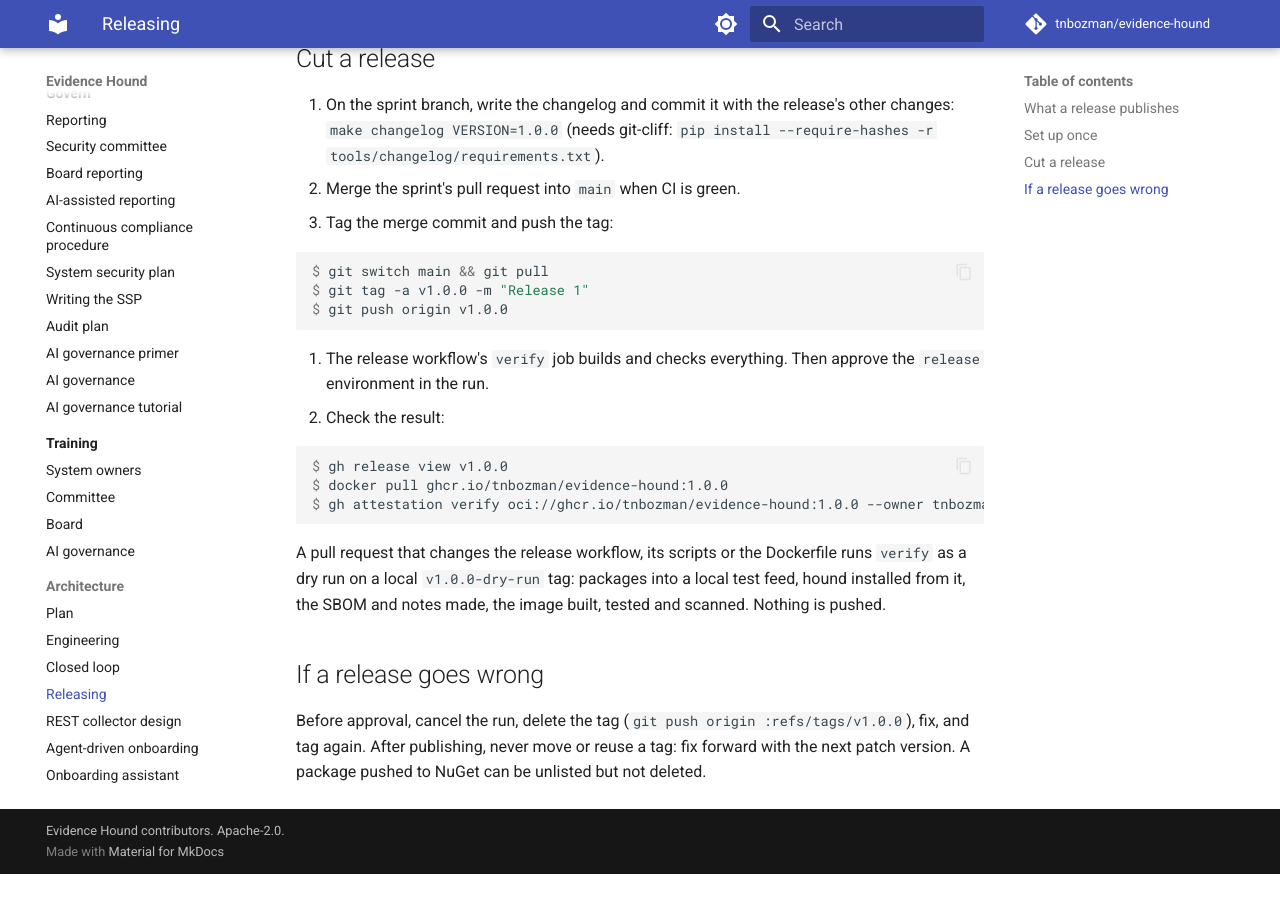
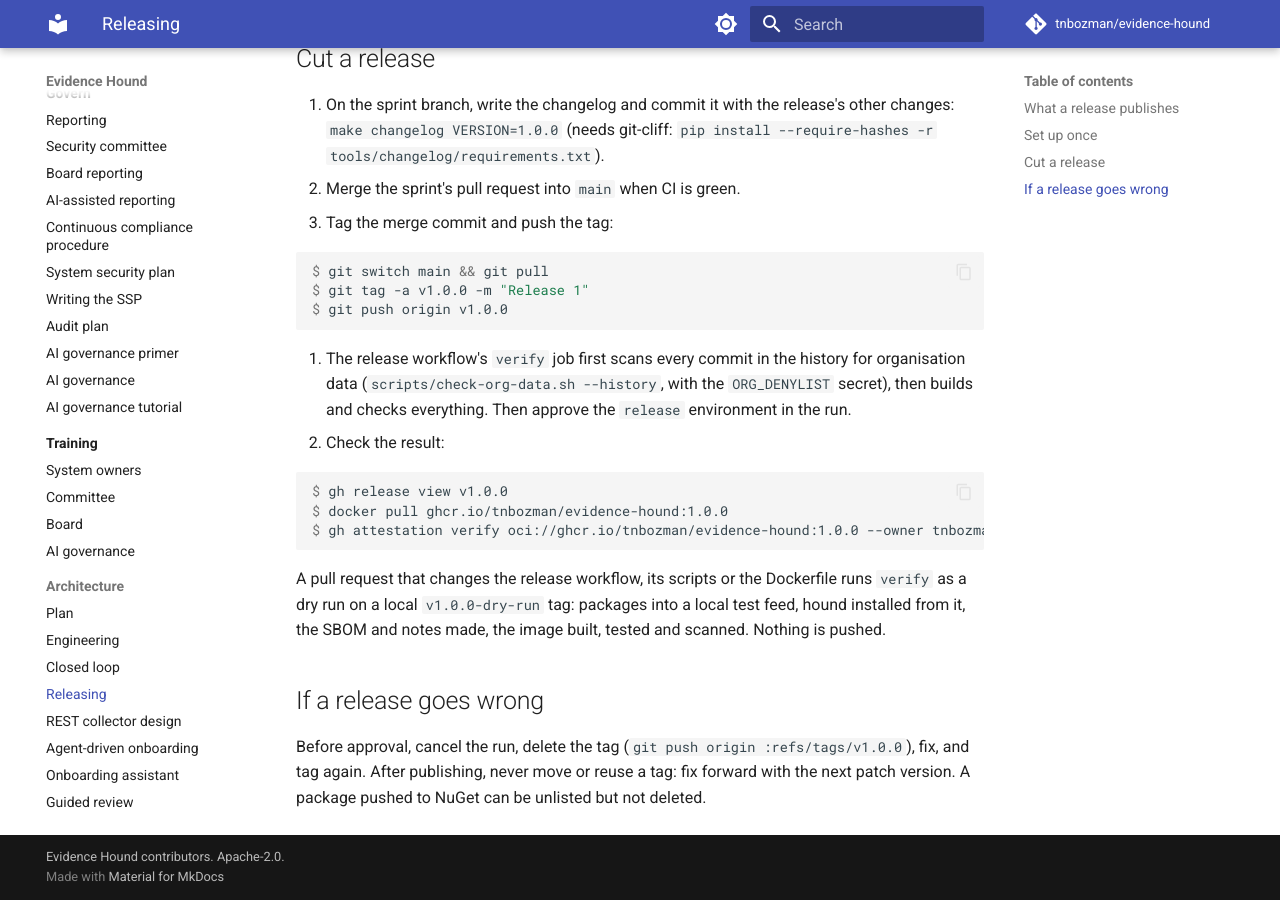
Before and after one commit to tnbozman/evidence-hound, an MkDocs documentation site: the page built from docs/releasing.md, in a window 1280 px wide and 900 px high, scrolled down 1225 px. Built offline with MkDocs 1.6.1 and Material for MkDocs 9.7.7, drawn with Linux system fonts in a browser that asks for light colours; comment, search, counter and statistics services are not loaded; before the commit the page ends 2099 px from its top, so only the background shows below that.

Commit message:
feat(s13-06): the release's verify job scans the full history for organisation data first [green]
Co-Authored-By: Claude Opus 5.5 <noreply@anthropic.com>
Claude-Session: https://claude.ai/code/session_01QC7Mi87u7CEpt9zz5WdR7j

````diff
--- a/docs/releasing.md
+++ b/docs/releasing.md
@@ -38,7 +38,8 @@ The version comes from the tag (MinVer). Between releases, builds are pre-releas
    $ git push origin v1.0.0
    ```
 
-4. The release workflow's `verify` job builds and checks everything. Then approve the `release` environment in the run.
+4. The release workflow's `verify` job first scans every commit in the history for organisation data (`scripts/check-org-data.sh
+   --history`, with the `ORG_DENYLIST` secret), then builds and checks everything. Then approve the `release` environment in the run.
 5. Check the result:
 
    ```console
````
Also changed, not shown: 1 other file.
